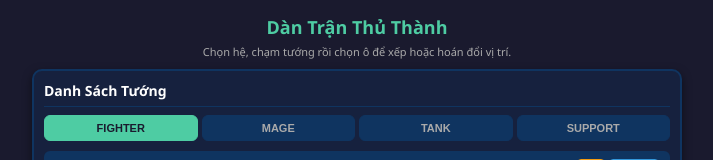
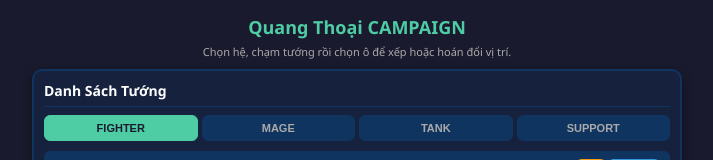
Before and after one commit to nqthoai777-ctrl/campaign, a plain HTML site: page index.html in a window 1280 px wide. Shown: the top 160 px of the page, without its empty margins (283-996 px from the left). Drawn offline with Linux system fonts and the light colour scheme.

Commit message:
Update index.html

```diff
--- a/index.html
+++ b/index.html
@@ -3,7 +3,7 @@
 <head>
     <meta charset="UTF-8">
     <meta name="viewport" content="width=device-width, initial-scale=1.0">
-    <title>Dàn Trận Thủ Thành</title>
+    <title>Quang Thoại CAMPAIGN</title>
     <style>
         :root {
             --bg-color: #1a1a2e;
@@ -311,7 +311,7 @@
 </head>
 <body>
 
-    <h1>Dàn Trận Thủ Thành</h1>
+    <h1>Quang Thoại CAMPAIGN</h1>
     <div class="instructions">Chọn hệ, chạm tướng rồi chọn ô để xếp hoặc hoán đổi vị trí.</div>
 
     <div class="game-container">
```
